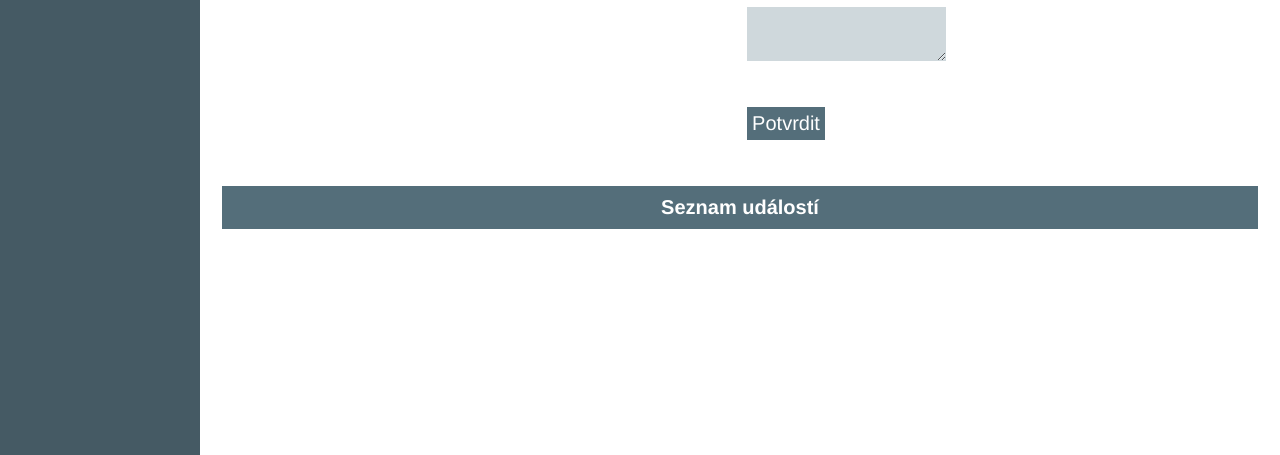
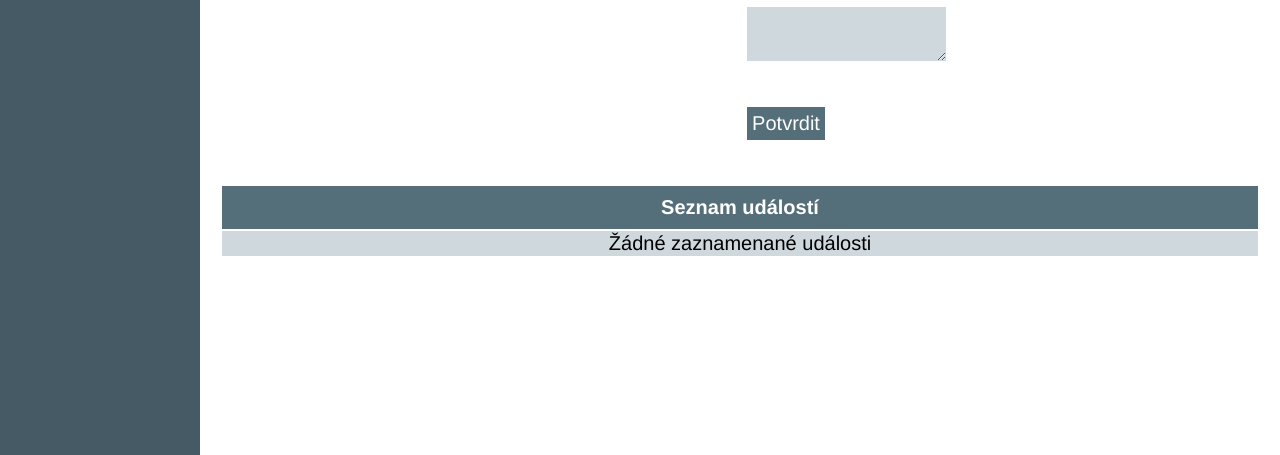
Before and after one commit to ggljzr/mi-dip-impl, a Flask app: template GarageSystem/app/templates/main/show_garage.html in a window 1280 px wide. Shown: the part 222-677 px from the top of the page. Run offline with Flask 2, Linux system fonts and the light colour scheme; the template is opened without the code that fills it: values that come from a table or form of the project are taken from there, others are empty; some libraries are stand-ins or nearby versions.

Commit message:
note when no events were logged

```diff
--- a/GarageSystem/app/templates/main/show_garage.html
+++ b/GarageSystem/app/templates/main/show_garage.html
@@ -61,8 +61,13 @@
             <tr>
                 <td>{{ event }}</td>
             </tr>
+        {% else %}
+        <tr>
+            <td>Žádné zaznamenané události</td>
+        </tr>
         {% endfor %}
     </table>
+
     </div>
 
 
```
